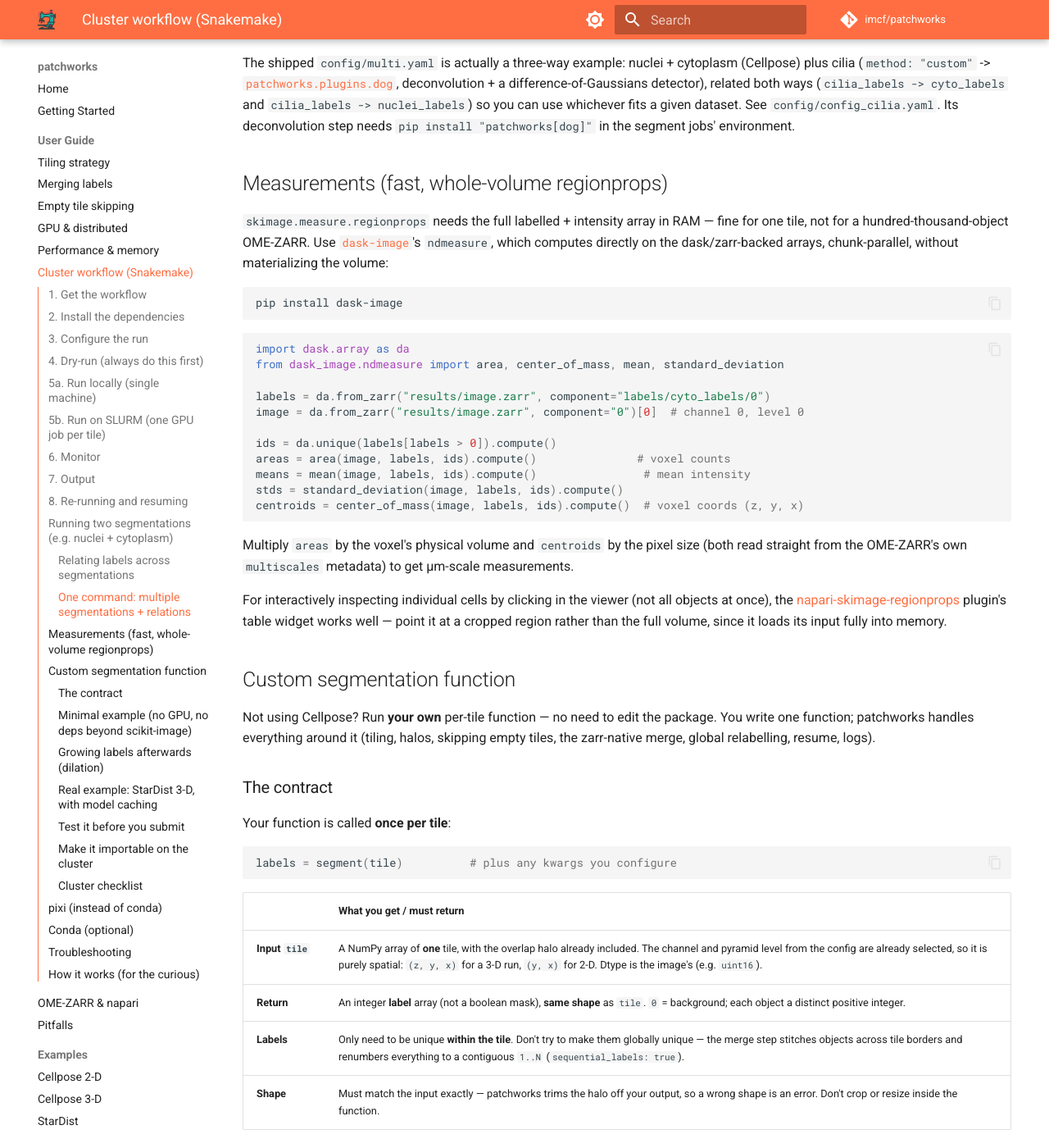
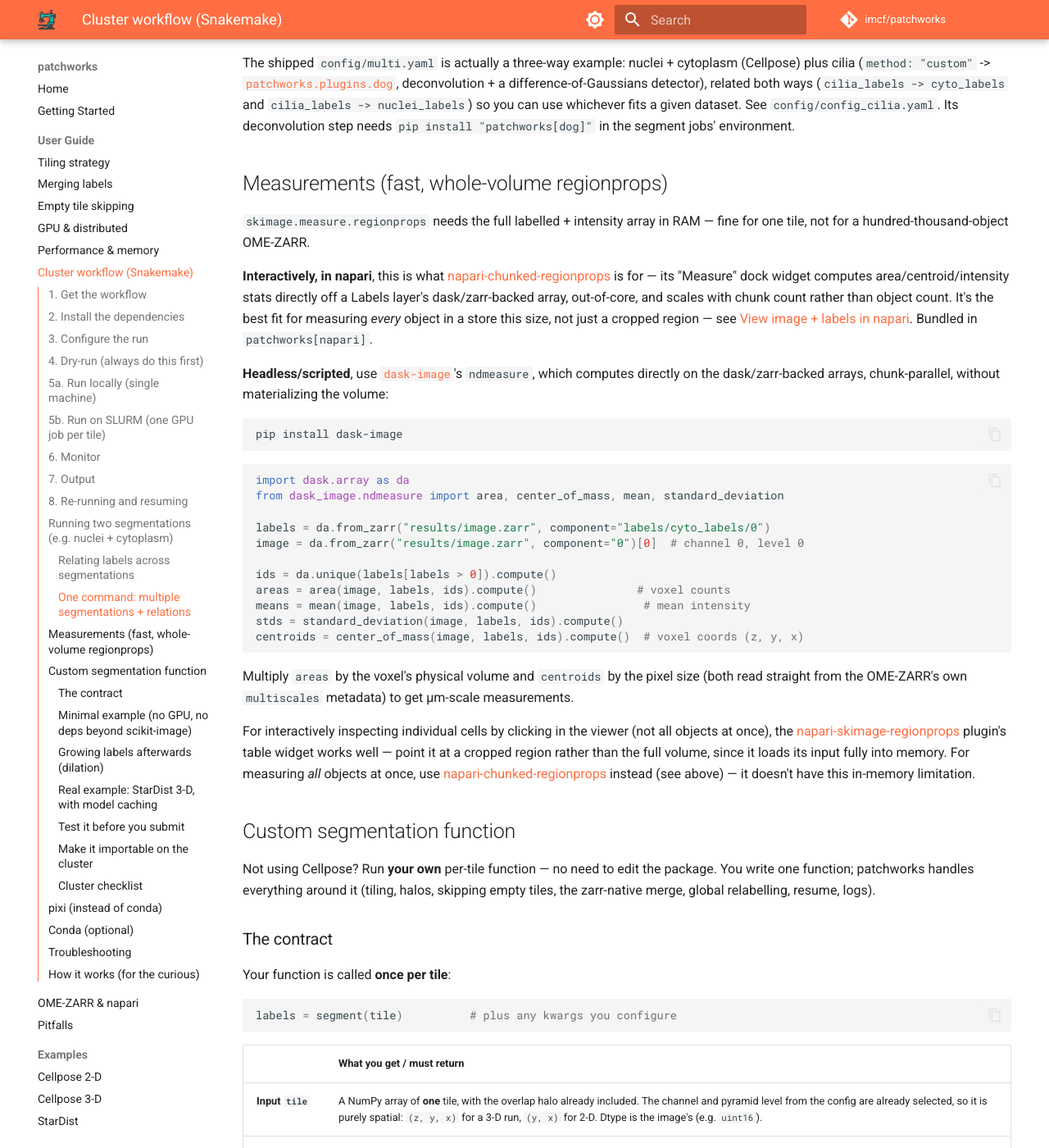
Before and after one commit to imcf/patchworks, an MkDocs documentation site: the page built from docs/guide/snakemake.md, in a window 1280 px wide and 1400 px high, scrolled down 6770 px. Shown: the whole window at 82% size. Built offline with MkDocs 1.6.1 and Material for MkDocs 9.7.7, drawn with Linux system fonts in a browser that asks for light colours; comment, search, counter and statistics services are not loaded.

Commit message:
docs: 📝 link napari-chunked-regionprops for whole-store measurement
Points users at https://github.com/imcf/napari-chunked-regionprops as the
recommended way to measure every object in a large label store — both
interactively (napari guide) and in the headless/scripted Measurements
section — instead of skimage.measure.regionprops (in-memory) or
napari-skimage-regionprops (cropped-region only).

````diff
--- a/docs/guide/snakemake.md
+++ b/docs/guide/snakemake.md
@@ -361,10 +361,20 @@ needs `pip install "patchworks[dog]"` in the segment jobs' environment.
 ## Measurements (fast, whole-volume regionprops)
 
 `skimage.measure.regionprops` needs the full labelled + intensity array in
-RAM — fine for one tile, not for a hundred-thousand-object OME-ZARR. Use
-[`dask-image`](https://image.dask.org)'s `ndmeasure`, which computes directly
-on the dask/zarr-backed arrays, chunk-parallel, without materializing the
-volume:
+RAM — fine for one tile, not for a hundred-thousand-object OME-ZARR.
+
+**Interactively, in napari**, this is what
+[napari-chunked-regionprops](https://github.com/imcf/napari-chunked-regionprops)
+is for — its "Measure" dock widget computes area/centroid/intensity stats
+directly off a Labels layer's dask/zarr-backed array, out-of-core, and scales
+with chunk count rather than object count. It's the best fit for measuring
+*every* object in a store this size, not just a cropped region — see
+[View image + labels in napari](ome_zarr_napari.md#view-image--labels-in-napari).
+Bundled in `patchworks[napari]`.
+
+**Headless/scripted**, use [`dask-image`](https://image.dask.org)'s
+`ndmeasure`, which computes directly on the dask/zarr-backed arrays,
+chunk-parallel, without materializing the volume:
 
 ```bash
 pip install dask-image
@@ -392,7 +402,10 @@ For interactively inspecting individual cells by clicking in the viewer
 (not all objects at once), the
 [napari-skimage-regionprops](https://github.com/haesleinhuepf/napari-skimage-regionprops)
 plugin's table widget works well — point it at a cropped region rather than
-the full volume, since it loads its input fully into memory.
+the full volume, since it loads its input fully into memory. For measuring
+*all* objects at once, use
+[napari-chunked-regionprops](https://github.com/imcf/napari-chunked-regionprops)
+instead (see above) — it doesn't have this in-memory limitation.
 
 ## Custom segmentation function
 
````
Also changed, not shown: docs/guide/ome_zarr_napari.md (+10 -0 lines), pyproject.toml (+6 -5 lines), 2 other files.
